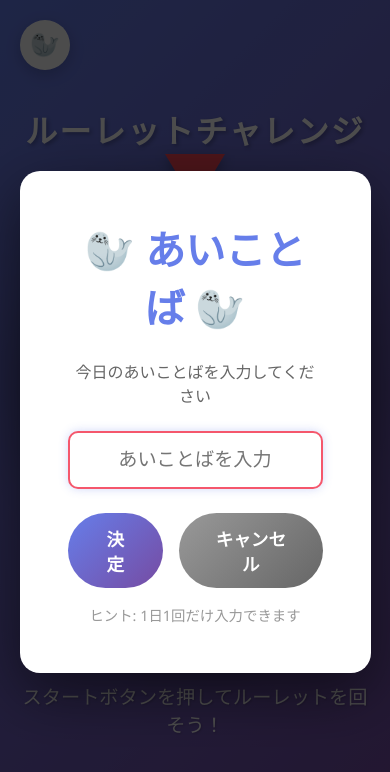
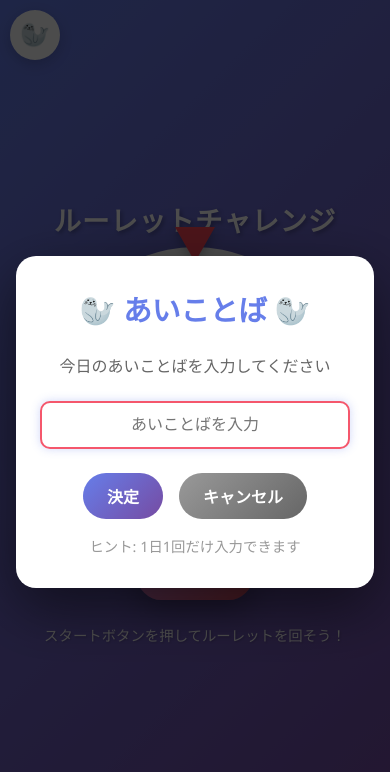
Before and after one commit to kachoriso/Fixed-Number-Roulette, a plain HTML site: page index.html in a window 390 px wide. Both pictures are taken after a click on the button "あいことば入力". Drawn offline with Linux system fonts and the light colour scheme.

Commit message:
スマホ表示対応のレイアウト調整 - 横スクロール防止、レスポンシブデザイン改善

```diff
--- a/style.css
+++ b/style.css
@@ -2,6 +2,11 @@
     margin: 0;
     padding: 0;
     box-sizing: border-box;
+}
+
+html, body {
+    width: 100%;
+    overflow-x: hidden;
 }
 
 body {
@@ -13,6 +18,7 @@ body {
     align-items: center;
     color: #333;
     transition: background 0.5s ease;
+    position: relative;
 }
 
 /* ブースト有効時の豪華な背景 */
@@ -32,16 +38,19 @@ body.boost-active {
 
 .container {
     text-align: center;
-    padding: 2rem;
+    padding: 1rem;
+    width: 100%;
+    max-width: 100vw;
 }
 
 h1 {
     color: white;
-    font-size: 3rem;
-    margin-bottom: 2rem;
+    font-size: clamp(1.8rem, 5vw, 3rem);
+    margin-bottom: 1.5rem;
     text-shadow: 2px 2px 4px rgba(0, 0, 0, 0.3);
     letter-spacing: 2px;
     transition: all 0.5s ease;
+    padding: 0 1rem;
 }
 
 body.boost-active h1 {
@@ -76,12 +85,16 @@ body.boost-active h1 {
     justify-content: center;
     align-items: center;
     margin: 2rem 0;
+    width: 100%;
+    padding: 0 1rem;
 }
 
 .roulette-container {
     position: relative;
     width: 500px;
     height: 500px;
+    max-width: calc(100vw - 2rem);
+    max-height: calc(100vw - 2rem);
     background: white;
     border-radius: 50%;
     box-shadow: 0 20px 60px rgba(0, 0, 0, 0.3);
@@ -240,6 +253,7 @@ body.boost-active::before {
     animation: sparkle1 3s ease-in-out infinite;
     pointer-events: none;
     z-index: 1;
+    will-change: transform;
 }
 
 body.boost-active::after {
@@ -249,6 +263,7 @@ body.boost-active::after {
     animation: sparkle2 4s ease-in-out infinite;
     pointer-events: none;
     z-index: 1;
+    will-change: transform;
 }
 
 @keyframes sparkle1 {
@@ -518,31 +533,115 @@ body.boost-active::after {
 
 /* レスポンシブ対応 */
 @media (max-width: 768px) {
+    body {
+        padding: 0;
+    }
+
+    .container {
+        padding: 0.5rem;
+    }
+
     h1 {
-        font-size: 2rem;
+        font-size: clamp(1.5rem, 6vw, 2rem);
+        margin-bottom: 1rem;
+        letter-spacing: 1px;
+    }
+
+    .roulette-wrapper {
+        margin: 1rem 0;
+        padding: 0 0.5rem;
     }
 
     .roulette-container {
-        width: 350px;
-        height: 350px;
+        width: min(350px, calc(100vw - 2rem));
+        height: min(350px, calc(100vw - 2rem));
+    }
+
+    .arrow {
+        top: -20px;
+        border-left: 20px solid transparent;
+        border-right: 20px solid transparent;
+        border-top: 35px solid #ff4757;
+    }
+
+    body.boost-active .arrow {
+        border-top: 35px solid #FFD700;
     }
 
     .start-button {
         font-size: 1.2rem;
         padding: 1rem 2rem;
+        margin-top: 1rem;
+    }
+
+    .description {
+        font-size: 1rem;
+        padding: 0 1rem;
     }
 
     .result-text {
-        font-size: 3rem;
+        font-size: clamp(2.5rem, 10vw, 3rem);
+    }
+
+    .popup-content {
+        padding: 2rem 1.5rem;
+        max-width: calc(100vw - 2rem);
     }
 
     .seal-button {
         width: 50px;
         height: 50px;
         font-size: 1.5rem;
+        top: 10px;
+        left: 10px;
     }
 
     .password-popup {
-        min-width: 90%;
+        min-width: 0;
+        width: calc(100vw - 2rem);
+        max-width: 400px;
+    }
+
+    .password-input {
+        font-size: 1rem;
+        padding: 0.8rem;
+    }
+
+    .password-button {
+        padding: 0.7rem 1.5rem;
+        font-size: 1rem;
     }
 }
+
+@media (max-width: 480px) {
+    h1 {
+        font-size: clamp(1.2rem, 7vw, 1.8rem);
+        margin-bottom: 0.5rem;
+    }
+
+    .roulette-wrapper {
+        margin: 0.5rem 0;
+    }
+
+    .roulette-container {
+        width: min(280px, calc(100vw - 1rem));
+        height: min(280px, calc(100vw - 1rem));
+    }
+
+    .start-button {
+        font-size: 1rem;
+        padding: 0.8rem 1.5rem;
+    }
+
+    .description {
+        font-size: 0.9rem;
+    }
+
+    .result-text {
+        font-size: clamp(2rem, 12vw, 2.5rem);
+    }
+
+    .popup-content h2 {
+        font-size: 1.8rem;
+    }
+}
```
